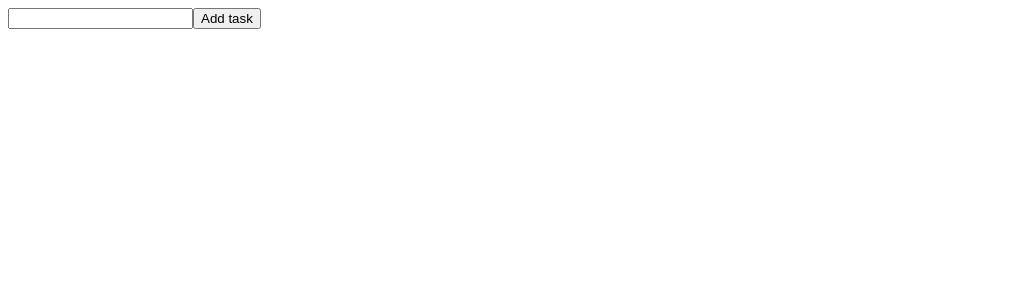
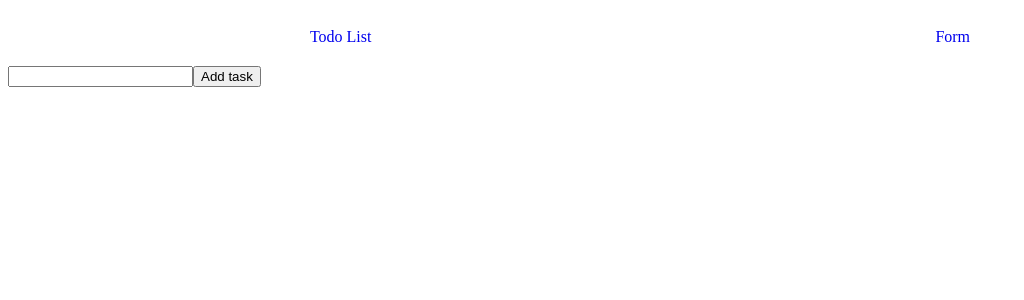
Before and after one commit to guilhermegules/react-playground, a React (Vite) app in the folder react-form-hook-poc/: page / in a window 1280 px wide. Shown: the top 300 px of the page, without its empty margins (0-1024 px from the left). Built offline with nearby package versions, Linux system fonts and the light colour scheme.

Commit message:
feat: adding routes and updating paths

```diff
--- a/react-form-hook-poc/src/App.tsx
+++ b/react-form-hook-poc/src/App.tsx
@@ -1,13 +1,16 @@
+import Nav from "@components/Nav";
+import { TodoProvider } from "@hooks/useTodo";
 import { FormProvider, useForm } from "react-hook-form";
-import TodoList from "./components/TodoList";
-import { TodoProvider } from "./hooks/useTodo";
+import CustomRoutes from "./routes";
 
 const App = () => {
   const methods = useForm();
+
   return (
     <TodoProvider>
       <FormProvider {...methods}>
-        <TodoList />
+        <Nav />
+        <CustomRoutes />
       </FormProvider>
     </TodoProvider>
   );
--- /dev/null
+++ b/react-form-hook-poc/src/components/Nav/index.tsx
@@ -0,0 +1,15 @@
+import React from "react";
+import { Link } from "react-router-dom";
+
+import "./style.css";
+
+const Nav: React.FC = () => {
+  return (
+    <nav className="nav">
+      <Link to="/">Todo List</Link>
+      <Link to="/form">Form</Link>
+    </nav>
+  );
+};
+
+export default Nav;
--- /dev/null
+++ b/react-form-hook-poc/src/components/Nav/style.css
@@ -0,0 +1,13 @@
+.nav {
+  display: flex;
+  justify-content: space-around;
+  padding: 20px;
+}
+
+.nav a {
+  text-decoration: none;
+}
+
+.nav a:hover {
+  text-decoration: underline;
+}
--- a/react-form-hook-poc/src/components/TodoForm.tsx
+++ b/react-form-hook-poc/src/components/Todo/TodoForm.tsx
@@ -1,10 +1,9 @@
 import React from "react";
 import { FieldValues, useFormContext } from "react-hook-form";
-import { useTodo } from "../hooks/useTodo";
 
-interface ITodoFormProps {}
+import { useTodo } from "@hooks/useTodo";
 
-const TodoForm: React.FunctionComponent<ITodoFormProps> = (props) => {
+const TodoForm: React.FC = () => {
   const {
     register,
     handleSubmit,
--- a/react-form-hook-poc/src/components/TodoItem.tsx
+++ b/react-form-hook-poc/src/components/Todo/TodoItem.tsx
@@ -1,7 +1,7 @@
-import React, { useEffect, useMemo } from "react";
-import { useTodo } from "../hooks/useTodo";
+import React, { useMemo } from "react";
 
-import { Todo } from "../interfaces/todo.interface";
+import { useTodo } from "@hooks/useTodo";
+import { Todo } from "@interfaces/todo.interface";
 
 interface ITodoProps {
   todo: Todo;
--- a/react-form-hook-poc/src/main.tsx
+++ b/react-form-hook-poc/src/main.tsx
@@ -1,9 +1,13 @@
 import React from "react";
 import ReactDOM from "react-dom/client";
+import { BrowserRouter } from "react-router-dom";
+
 import App from "./App";
 
 ReactDOM.createRoot(document.getElementById("root")!).render(
   <React.StrictMode>
-    <App />
+    <BrowserRouter>
+      <App />
+    </BrowserRouter>
   </React.StrictMode>
 );
--- /dev/null
+++ b/react-form-hook-poc/src/routes.tsx
@@ -0,0 +1,13 @@
+import { Route, Routes } from "react-router-dom";
+
+import TodoList from "@components/Todo/TodoList";
+
+const CustomRoutes = () => {
+  return (
+    <Routes>
+      <Route path="/" element={<TodoList />} />
+    </Routes>
+  );
+};
+
+export default CustomRoutes;
```
Also changed, not shown: react-form-hook-poc/src/components/Todo/TodoList.tsx (renamed from react-form-hook-poc/src/components/TodoList.tsx, +3 -4 lines).
